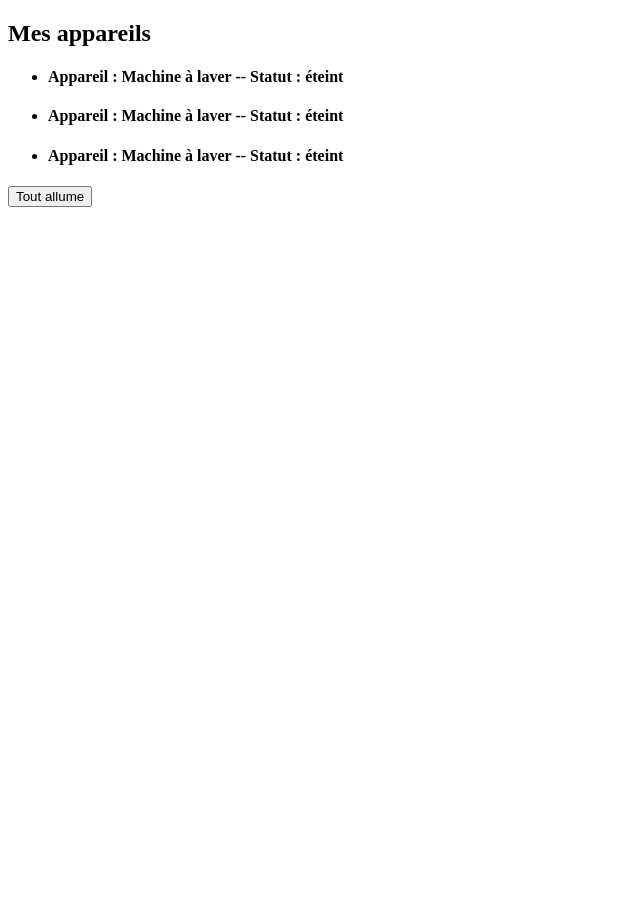
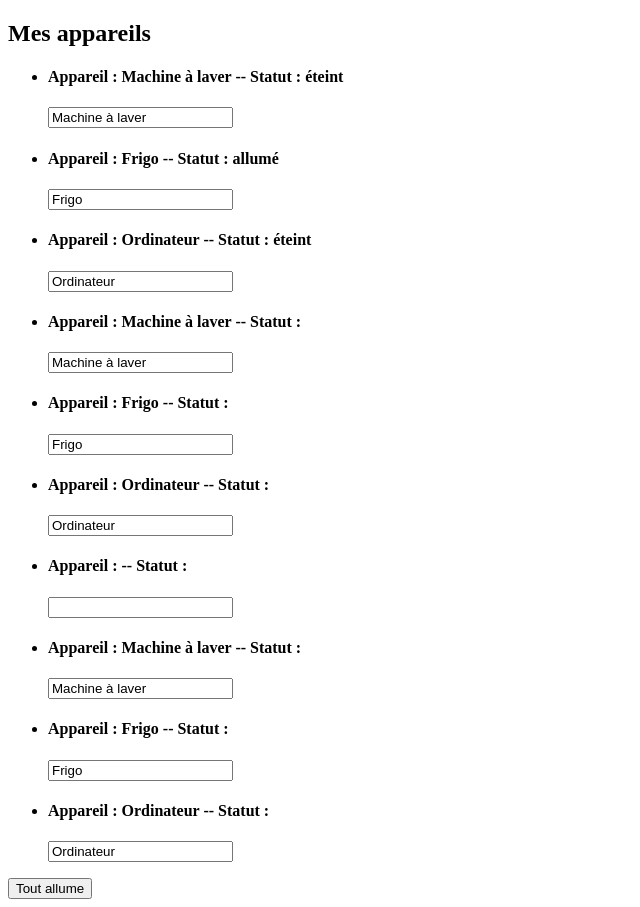
Before and after one commit to medKHALIFI/landry_service_back-end, an Angular app in the folder mon-projet-angular/: page / in a window 1280 px wide. Shown: the whole page, without its empty margins (0-640 px from the left). Before the commit the page ends 800 px from the top, so only its background shows below. Built offline with nearby package versions, Linux system fonts and the light colour scheme.

Commit message:
gestion d"s nom des appareil a l'aide des Input angular/core

```diff
--- a/mon-projet-angular/src/app/app.component.html
+++ b/mon-projet-angular/src/app/app.component.html
@@ -28,11 +28,22 @@
         <div class="col-xs-12">
             <h2>Mes appareils</h2>
             <ul class="list-group">
+                <app-appareil [appareilName]="appareilOne" [appareilStatus]="'éteint'"></app-appareil>
+                <app-appareil [appareilName]="appareilTwo" [appareilStatus]="'allumé'"></app-appareil>
+                <app-appareil [appareilName]="appareilThree" [appareilStatus]="'éteint'"></app-appareil>
+            </ul>
+            <ul class="list-group">
+
+                <app-appareil appareilName="Machine à laver"></app-appareil>
+                <app-appareil appareilName="Frigo"></app-appareil>
+                <app-appareil appareilName="Ordinateur"></app-appareil>
                 <app-appareil></app-appareil>
-                <app-appareil></app-appareil>
-                <app-appareil></app-appareil>
+
+                <app-appareil [appareilName]="appareilOne"></app-appareil>
+                <app-appareil [appareilName]="appareilTwo"></app-appareil>
+                <app-appareil [appareilName]="appareilThree"></app-appareil>
             </ul>
-            <button class="btn btn-success" [disabled]="!isAuth">Tout allume</button>
+            <button class="btn btn-success" [disabled]="!isAuth" (click)="onAllumer()">Tout allume</button>
         </div>
     </div>
 </div>
--- a/mon-projet-angular/src/app/app.component.ts
+++ b/mon-projet-angular/src/app/app.component.ts
@@ -7,6 +7,9 @@ import { Component } from '@angular/core';
 })
 export class AppComponent {
   isAuth = false;
+  appareilOne = 'Machine à laver';
+  appareilTwo = 'Frigo';
+  appareilThree = 'Ordinateur';
 
   constructor() {
     setTimeout(
@@ -15,4 +18,8 @@ export class AppComponent {
       }, 4000
     );
   }
+  onAllumer() {
+    console.log('On allume tout !');
+};
+
 }
--- a/mon-projet-angular/src/app/app.module.ts
+++ b/mon-projet-angular/src/app/app.module.ts
@@ -4,6 +4,7 @@ import { NgModule } from '@angular/core';
 import { AppComponent } from './app.component';
 import { MonPremierComponent } from './mon-premier/mon-premier.component';
 import { AppareilComponent } from './appareil/appareil.component';
+import { FormsModule } from '@angular/forms';
 
 @NgModule({
   declarations: [
@@ -12,7 +13,9 @@ import { AppareilComponent } from './appareil/appareil.component';
     AppareilComponent
   ],
   imports: [
-    BrowserModule
+    BrowserModule,
+    FormsModule
+
   ],
   providers: [],
   bootstrap: [AppComponent]
--- a/mon-projet-angular/src/app/appareil/appareil.component.html
+++ b/mon-projet-angular/src/app/appareil/appareil.component.html
@@ -1,3 +1,4 @@
 <li class="list-group-item">
     <h4>Appareil : {{ appareilName }} -- Statut : {{ getStatus() }}</h4>
+    <input type="text" class="form-control" [(ngModel)]="appareilName">
 </li>
--- a/mon-projet-angular/src/app/appareil/appareil.component.ts
+++ b/mon-projet-angular/src/app/appareil/appareil.component.ts
@@ -1,4 +1,4 @@
-import { Component, OnInit } from '@angular/core';
+import { Component, Input, OnInit } from '@angular/core';
 
 @Component({
   selector: 'app-appareil',
@@ -7,8 +7,14 @@ import { Component, OnInit } from '@angular/core';
 })
 export class AppareilComponent implements OnInit {
 
-  appareilName: string = 'Machine à laver';
-  appareilStatus: string = 'éteint';
+  //appareilName: string = 'Machine à laver';
+
+  @Input() appareilName: string;
+  @Input() appareilStatus: string;
+
+
+
+
 
   constructor() { }
 
```
